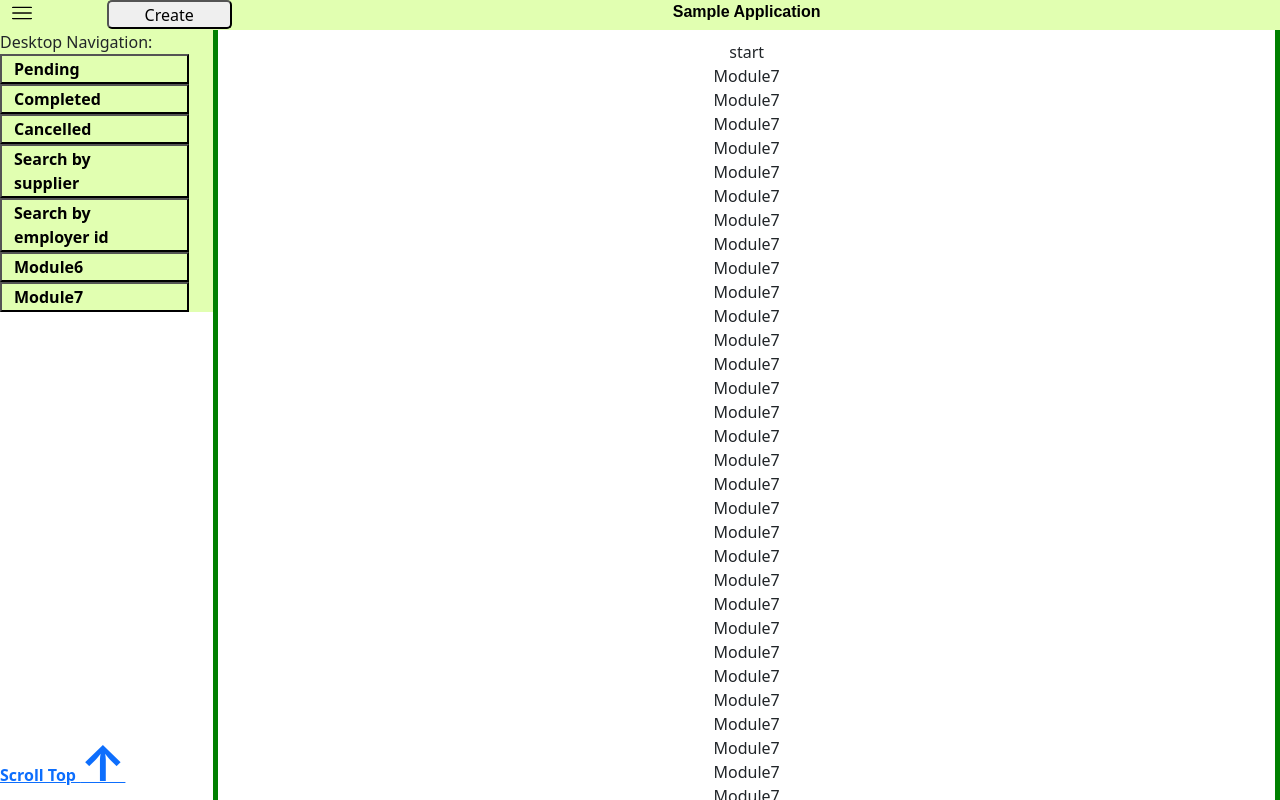
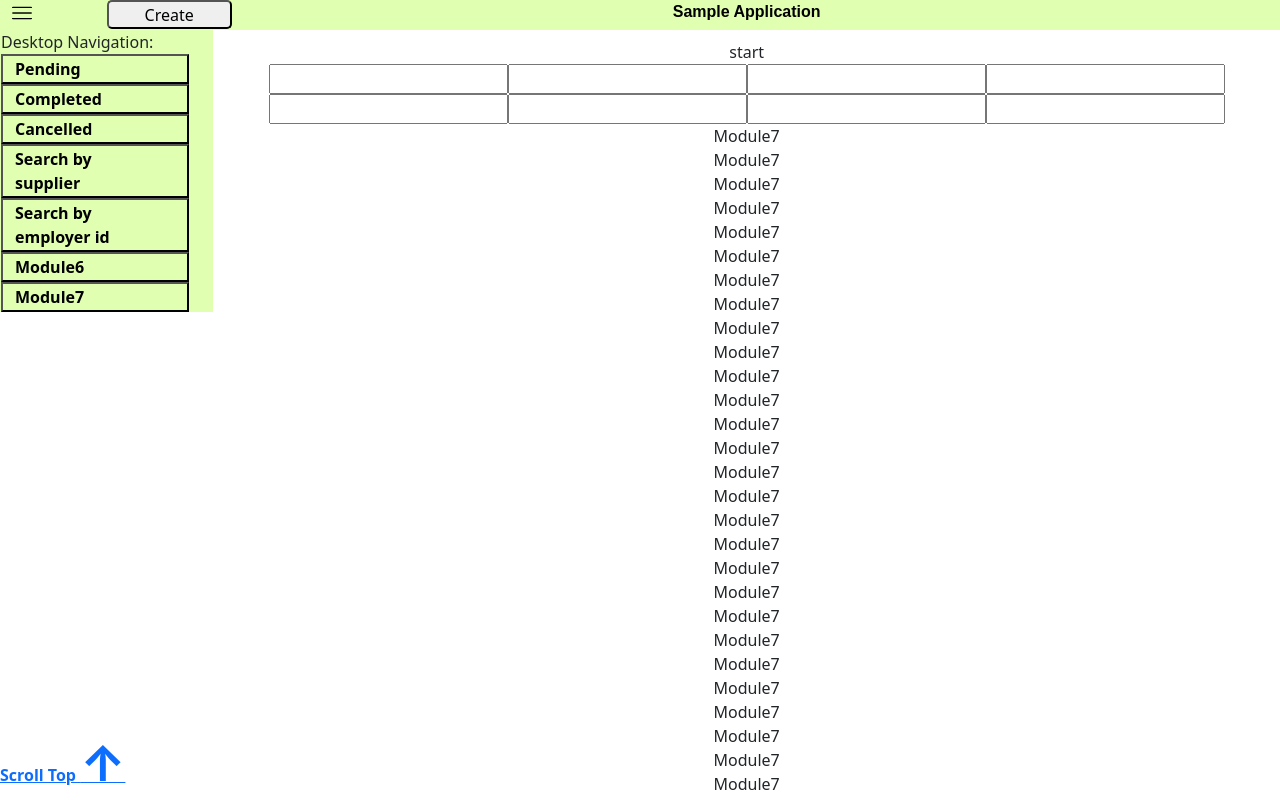
Before and after one commit to Sailaja-Namuduri/demo, a React (Create React App) app: page /module7 in a window 1280 px wide. Shown: the top 800 px of the page. Built offline with nearby package versions, Linux system fonts and the light colour scheme.

Commit message:
Navigation Panel freeze

```diff
--- a/src/GridPage.jsx
+++ b/src/GridPage.jsx
@@ -37,8 +37,9 @@ export const GridPage=({phide,modhide,modhidefun})=>{
                             </div>:''
                         }
                     </div>:
-                    <div className="d-none d-md-block col-xs-2 col-sm-2 col-md-2 col-lg-2" style={{border:'0px solid #BEBEBE'}}>
-                        <div className="row" style={{border:'0px solid blue',backgroundColor:'#E1FFB1'}}>Desktop Navigation:
+                    <div className="d-none d-md-block col-xs-2 col-sm-2 col-md-2 col-lg-2">
+                        <div className="d-none d-md-block col-xs-2 col-sm-2 col-md-2 col-lg-2" style={{border:'0px solid #8f5d5d',position:'fixed',top:30,left:-12}}>
+                            <div className="row" style={{border:'0px solid blue',backgroundColor:'#E1FFB1',paddingLeft:'25px'}}>Desktop Navigation:
                                 <div className="row" style={{border:'0px solid yellow'}}>
                                     <NavButton><Link to='/module1' style={{textDecoration:'none',color:'black',fontWeight:'bold'}}><div className="col-sm-10 col-md-10 col-lg-10">Pending</div></Link></NavButton>
                                     <NavButton><Link to='/module2' style={{textDecoration:'none',color:'black',fontWeight:'bold'}}><div className="col-sm-10 col-md-10 col-lg-10">Completed</div></Link></NavButton>
@@ -47,6 +48,7 @@ export const GridPage=({phide,modhide,modhidefun})=>{
                                     <NavButton><Link to='/module5' style={{textDecoration:'none',color:'black',fontWeight:'bold'}}><div className="col-sm-10 col-md-10 col-lg-10">Search by employer id</div></Link></NavButton>
                                     <NavButton><Link to='/module6' style={{textDecoration:'none',color:'black',fontWeight:'bold'}}><div className="col-sm-10 col-md-10 col-lg-10">Module6</div></Link></NavButton>
                                     <NavButton><Link to='/module7' style={{textDecoration:'none',color:'black',fontWeight:'bold'}}><div className="col-sm-10 col-md-10 col-lg-10">Module7</div></Link></NavButton>
+                                </div>
                             </div>
                         </div>
                     </div>
@@ -75,7 +77,7 @@ export const GridPage=({phide,modhide,modhidefun})=>{
                             </Routes>
                         </div>
                     </div>:
-                    <div className="col-xs-10 col-sm-10 col-md-10 col-lg-10 text-center" style={{borderLeft:'1px solid #BEBEBE',padding:'10px',borderLeft:'5px solid green',borderRight:'5px solid green',borderBottom:'5px solid green'}}>
+                    <div className="col-xs-10 col-sm-10 col-md-10 col-lg-10 text-center" style={{borderLeft:'1px solid #BEBEBE',padding:'10px',borderLeft:'0px solid green',borderRight:'0px solid green',borderBottom:'0px solid green'}}>
                         <Routes>
                             <Route path='/module1' element={<Module1/>}/>
                             <Route path='/module2' element={<Module2/>}/>
@@ -86,6 +88,7 @@ export const GridPage=({phide,modhide,modhidefun})=>{
                             <Route path='/module7' element={<Module7/>}/>
                         </Routes>
                     </div>
+
                 }
 
             </div>
--- a/src/Module7.jsx
+++ b/src/Module7.jsx
@@ -2,9 +2,7 @@ export const Module7=()=>{
     return(
         <div>
             <div>start</div>
-            <div>Module7</div>
-            <div>Module7</div>
-            <div>Module7</div>
+            <input/><input/><input/><input/><input/><input/><input/><input/>
             <div>Module7</div>
             <div>Module7</div>
             <div>Module7</div>
@@ -51,6 +49,7 @@ export const Module7=()=>{
 <div>Module7</div>
 <div>Module7</div>
 <div>Module7</div>
+
 <div>stop</div>
 </div>
 
--- a/src/styledComponents/GridPageStyles.js
+++ b/src/styledComponents/GridPageStyles.js
@@ -4,7 +4,14 @@ import styled from "styled-components";
 export const NavMobLink=styled(Link)`
 text-decoration:none;color:black;font-size:13px;font-weight:bold;
 `;
+
 export const NavButton=styled.button`
 background-color:#E1FFB1;
 text-align:left;
 `;
+
+export const NavdeskLink=styled(Link)`
+    text-decoration:none;
+    color:black;
+    font-weight: bold;
+`;
```
Lines whose indentation alone changed are shown as unchanged.
